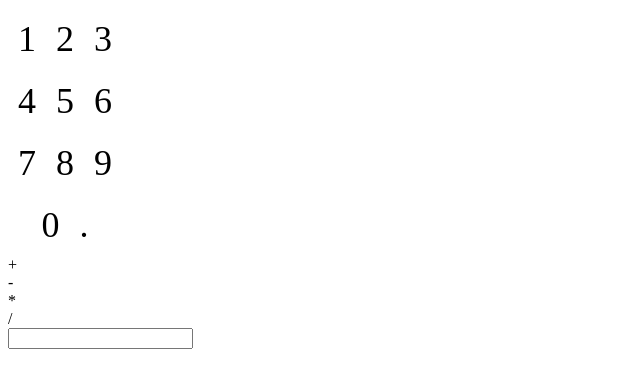
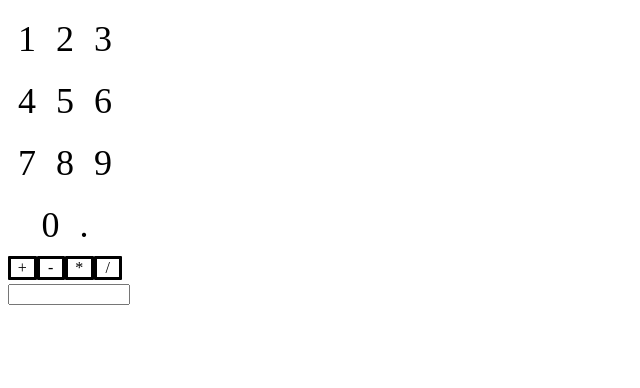
Before and after one commit to doboggio/calculator, a plain HTML site: page index.html in a window 1280 px wide. Shown: the whole page, without its empty margins (0-640 px from the left). Drawn offline with Linux system fonts and the light colour scheme.

Commit message:
finish later

```diff
--- a/index.html
+++ b/index.html
@@ -9,7 +9,7 @@
     <body>
         <div id="container">
             <div id="numPad"></div>
-            <div id="operators">
+            <div class="operators">
                 <div id="add">+</div>
                 <div id="subtract">-</div>
                 <div id="multiply">*</div>
--- a/script.js
+++ b/script.js
@@ -56,9 +56,7 @@ buttons.forEach((b) => {
             {
                 input = input*factor;
             }
-            //console.log("59 "+input);
             input += parseInt(b.id);
-            //console.log("61 "+input);
             for(var i = 0; i < decimalRightCount; i++)
             {
                 input /= factor;
@@ -69,8 +67,8 @@ buttons.forEach((b) => {
         else
         {
             input = input*factor + parseInt(b.id);
-            tbox.innerText = input.toString();
         }
+        tbox.innerText = input.toString();
         console.log(input.toString());
     });
 });
--- a/style.css
+++ b/style.css
@@ -3,8 +3,21 @@
     width: 114px;
     place-items: center;
 }
-#operators{
-    display: block;
+.operators{
+    display: inline-block;
+    width: 114px;
+    text-align: center;
+}
+.operators div{
+    float: left;
+    width: 22.5156px;
+    border-radius: 1px;
+    border: solid;
+}
+.operators:hover{
+    cursor: pointer;
+}
+input{
     width: 114px;
 }
 .button{
```
